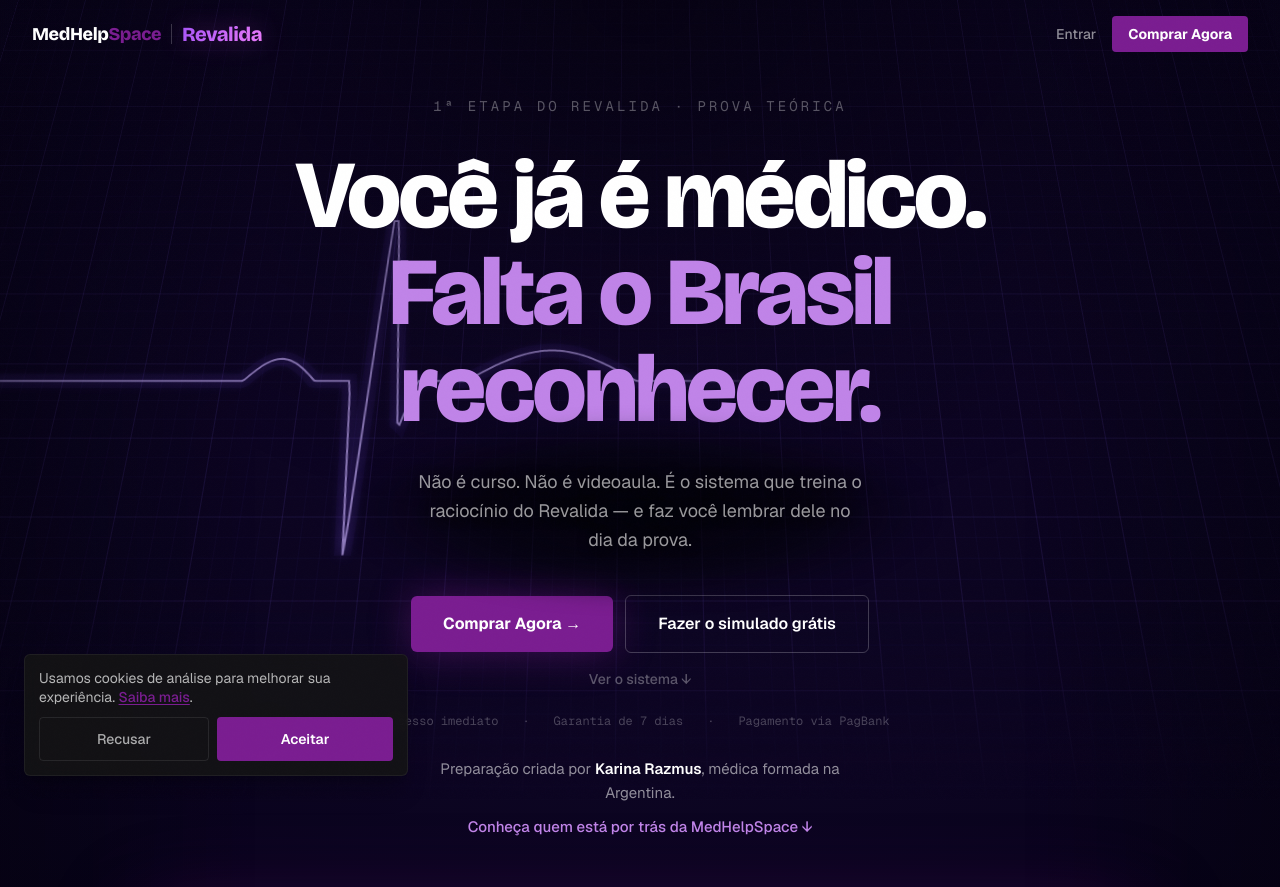
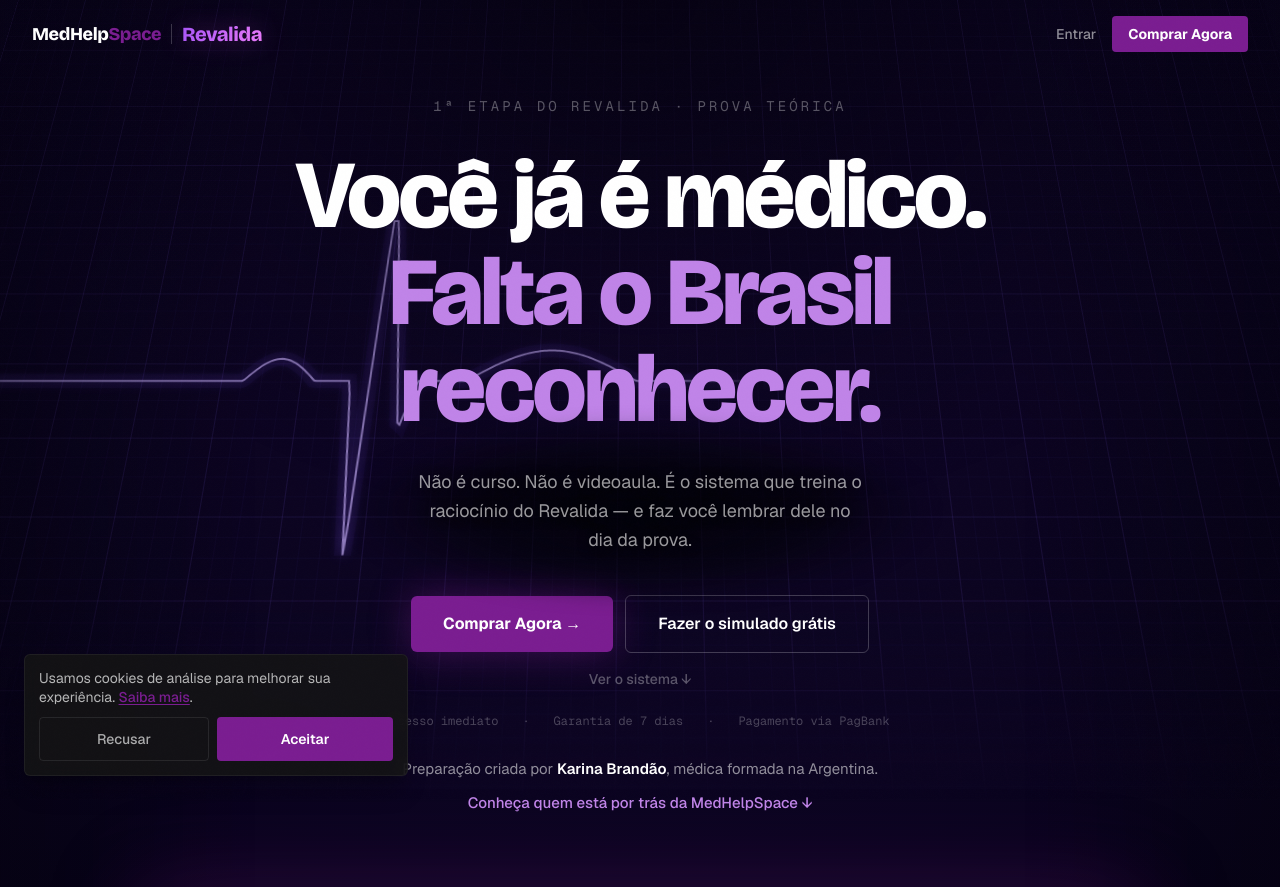
Before and after one commit to jrazmus-sketch/medhelpspace, a Next.js app in the folder app/: page / in a window 1280 px wide. Shown: the top 887 px of the page. Built offline with nearby package versions, Linux system fonts and the light colour scheme; no server answers; the database is empty.

Commit message:
Hero founder line: Karina Brandão (Justin), one line on desktop (text-balance)
Co-Authored-By: Claude Opus 5.5 <noreply@anthropic.com>

```diff
--- a/app/src/components/landing/hero-section.tsx
+++ b/app/src/components/landing/hero-section.tsx
@@ -369,13 +369,13 @@ export function HeroSection() {
           initial={{ opacity: 0 }}
           animate={{ opacity: 1 }}
           transition={{ delay: 0.36, duration: 0.5 }}
-          className="mt-8 flex max-w-md flex-col items-center text-center text-sm leading-relaxed sm:text-[0.9375rem] md:mt-7"
+          className="mt-8 flex max-w-xl flex-col items-center text-center text-sm leading-relaxed text-balance sm:text-[0.9375rem] md:mt-7"
           style={{ color: "var(--lp-fg-55)" }}
         >
           <p>
             <SiteText as="span" k="hero.founder_pre" fallback="Preparação criada por" />{" "}
             <strong className="font-semibold" style={{ color: "var(--lp-fg)" }}>
-              <SiteText as="span" k="hero.founder_name" fallback="Karina Razmus" />
+              <SiteText as="span" k="hero.founder_name" fallback="Karina Brandão" />
             </strong>
             <SiteText as="span" k="hero.founder_post" autoSpace fallback=", médica formada na Argentina." />
           </p>
```
